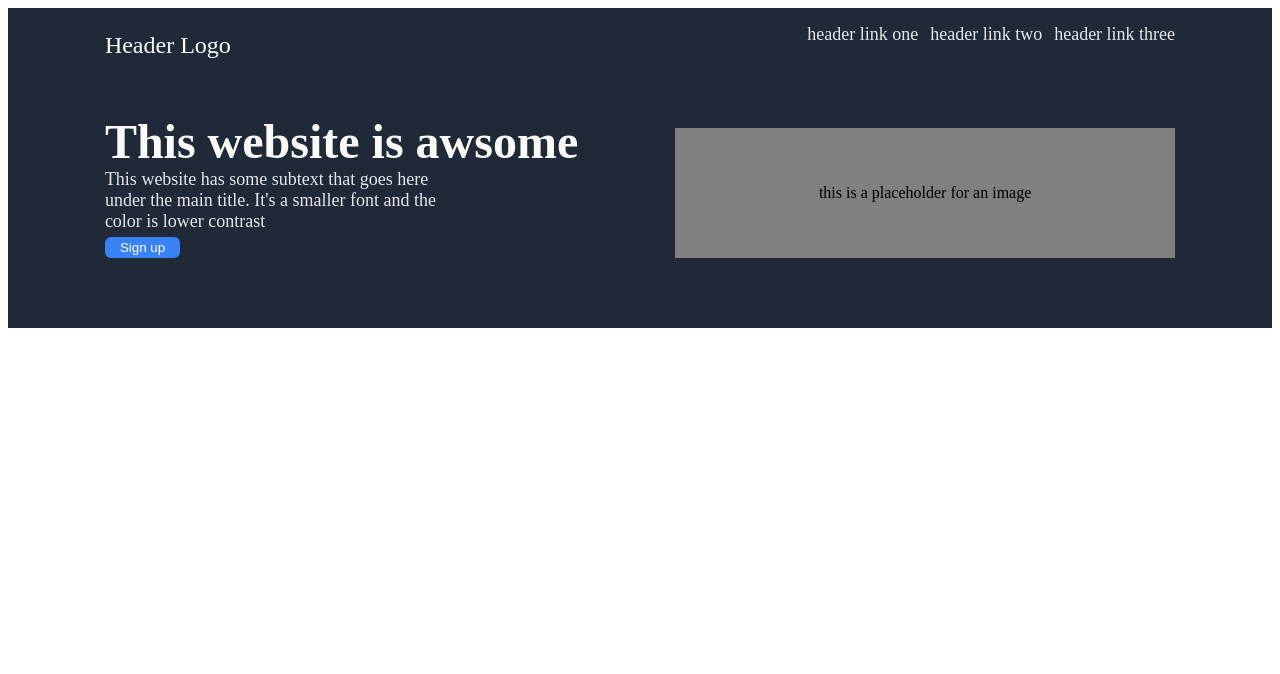
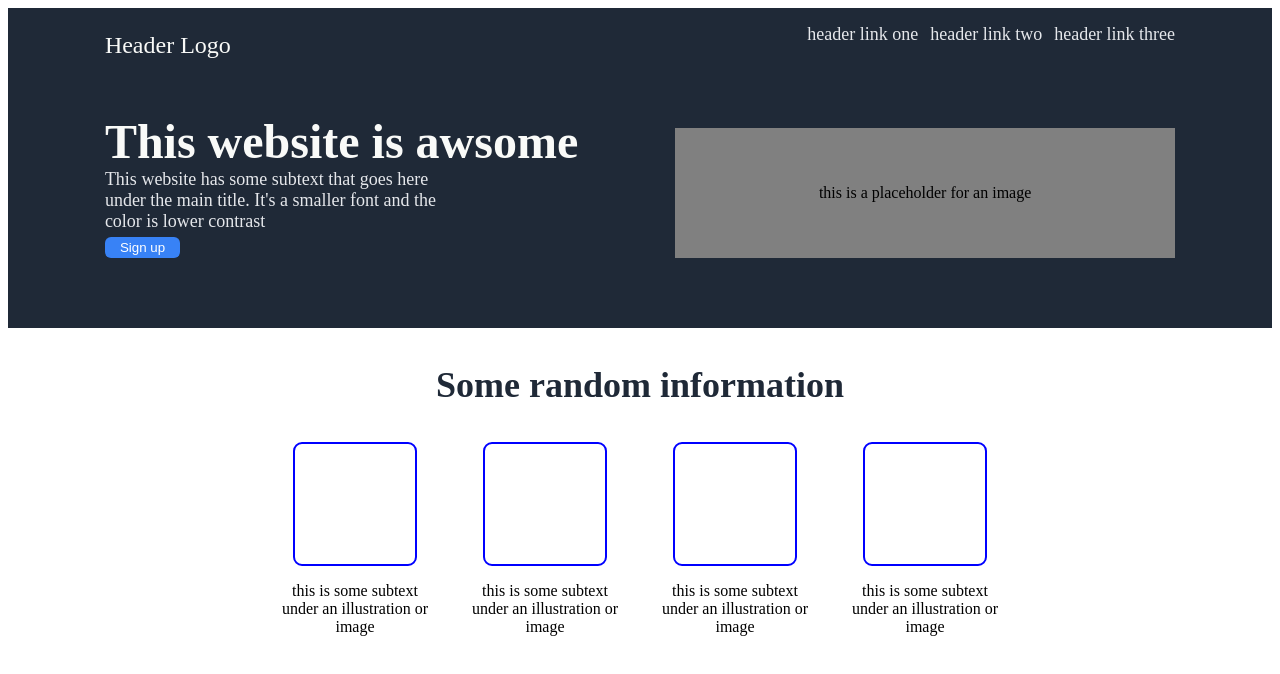
Before and after one commit to Billarchos/landing-page, a plain HTML site: page index.html in a window 1280 px wide. Drawn offline with Linux system fonts and the light colour scheme.

Commit message:
Add second section of landing page project

```diff
--- a/index.html
+++ b/index.html
@@ -27,6 +27,27 @@
                 </div>
             </div>
         </header>
+        <section>
+            <p class="information">Some random information</p>
+            <div class="middle">
+                <article>
+                    <div class="illustration"></div>
+                    <p>this is some subtext under an illustration or image</p>
+                </article>
+                <article>
+                    <div class="illustration"></div>
+                    <p>this is some subtext under an illustration or image</p>
+                </article>
+                <article>
+                    <div class="illustration"></div>
+                    <p>this is some subtext under an illustration or image</p>
+                </article>
+                <article>
+                    <div class="illustration"></div>
+                    <p>this is some subtext under an illustration or image</p>
+                </article>
+            </div>
+        </section>
     </body>
 
 </html>
--- a/styles.css
+++ b/styles.css
@@ -81,3 +81,37 @@ a {
 }
 
 /* end of first section */
+
+
+.information {
+    font-size: 36px;
+    font-weight: 900;
+    color: #1f2937;
+    text-align: center;
+}
+
+.illustration {
+    border: 2px solid blue;
+    height: 120px;
+    width: 120px;
+    border-radius: 9px;
+}
+
+.middle {
+    display: flex;
+    justify-content: center;
+    align-items: center;
+    gap: 40px;
+}
+
+article {
+    display: flex;
+    flex-flow: column wrap;
+    align-items: center;
+}
+
+article p {
+    width: 150px;
+    text-align: center;
+    flex-wrap: wrap;
+}
```
